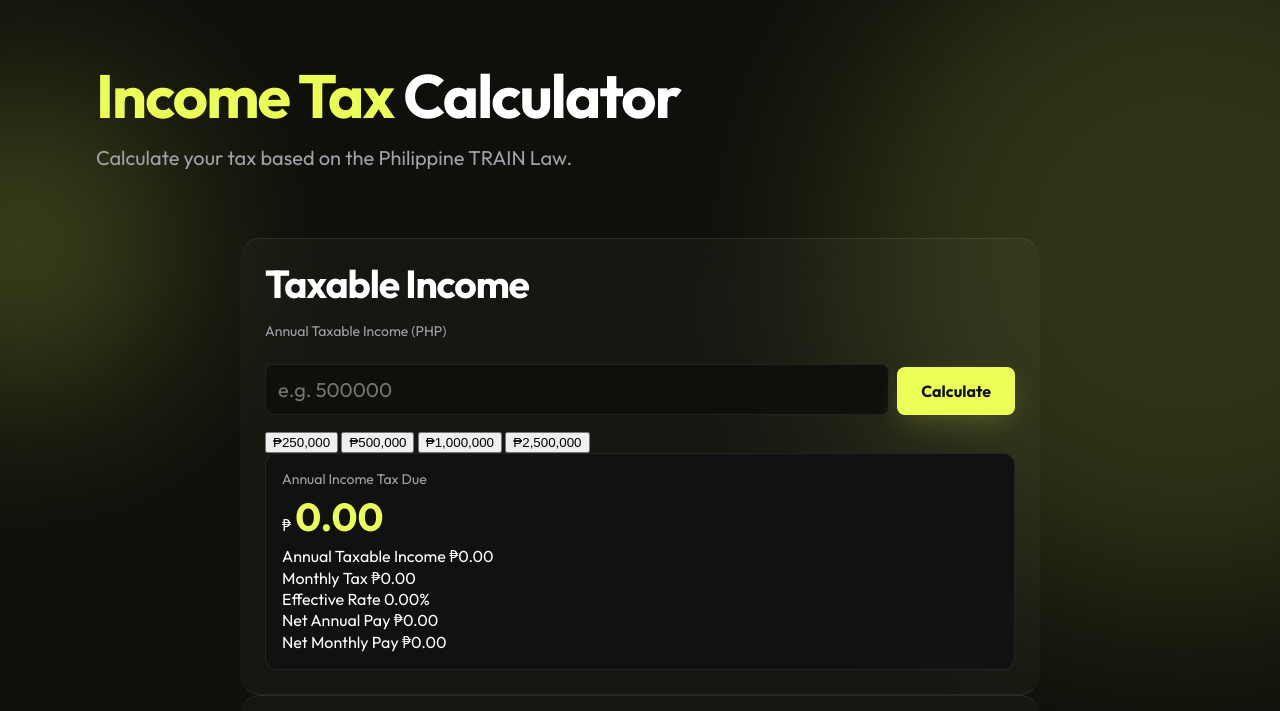
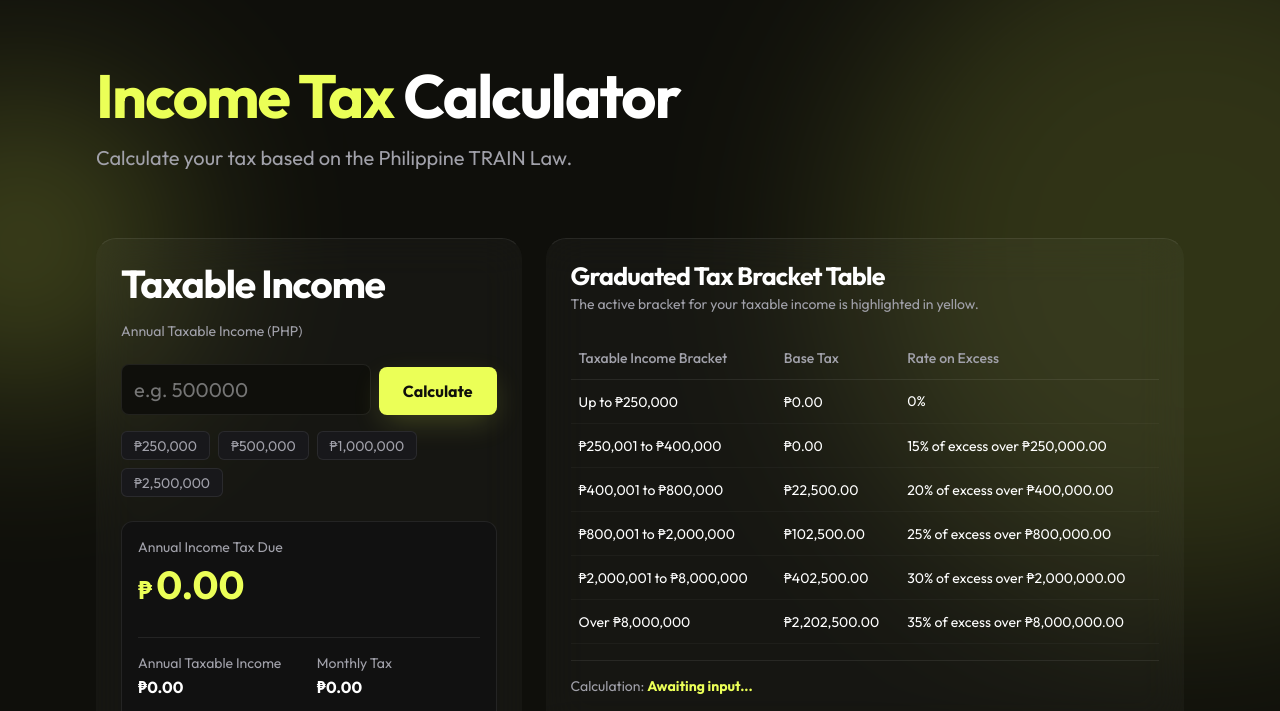
Before and after one commit to cxrlbndct/itc-website-assignment, a plain HTML site: page pages/tax.html in a window 1280 px wide. Shown: the part 67-778 px from the top of the page. Drawn offline with Linux system fonts and the light colour scheme.

Commit message:
Added CSS for Tax Program

```diff
--- a/css/styles.css
+++ b/css/styles.css
@@ -43,8 +43,8 @@
     --container-pad: var(--space-6);
     --radius: 20px;
     --shadow: rgba(0, 0, 0, 0.075);
-    --glow:  hsla(67, 100%, 67%, 0.207);
-    --glow-2:  hsla(67, 100%, 67%, 0.504);
+    --glow: hsla(67, 100%, 67%, 0.207);
+    --glow-2: hsla(67, 100%, 67%, 0.504);
 
     /*FONT*/
     --font-sans: "Outfit", system-ui, -apple-system, sans-serif;
@@ -56,7 +56,8 @@
     box-sizing: border-box;
 }
 
-html, body {
+html,
+body {
     overflow-x: clip;
     max-width: 100%;
 }
@@ -693,6 +694,143 @@ input[type="number"] {
 }
 
 
+
+.tax-layout {
+    display: grid;
+    grid-template-columns: 1fr;
+    gap: var(--space-6);
+    align-items: start;
+}
+
+@media (min-width: 64rem) {
+    .tax-layout {
+        grid-template-columns: 1fr 1.5fr;
+    }
+}
+
+.tax-card,
+.tax-table-card {
+    max-width: none;
+    width: 100%;
+    margin-inline: 0;
+}
+
+.tax-card h2,
+.tax-table-card h2 {
+    font-size: var(--text-xl);
+    margin-bottom: var(--space-1);
+}
+
+.quick-select-group {
+    display: flex;
+    flex-wrap: wrap;
+    gap: var(--space-2);
+    margin-bottom: var(--space-6);
+}
+
+.quick-btn {
+    background: var(--color-surface-solid);
+    border: 1px solid var(--color-border);
+    color: var(--color-text-secondary);
+    padding: var(--space-1) var(--space-3);
+    border-radius: 6px;
+    font-size: var(--text-sm);
+    font-family: var(--font-sans);
+    cursor: pointer;
+    transition: all 150ms ease;
+}
+
+.quick-btn:hover {
+    background: var(--color-gray-hover);
+    color: var(--color-text-primary);
+    border-color: var(--color-accent);
+}
+
+.tax-result-box {
+    margin-top: var(--space-6);
+}
+
+.result-currency {
+    font-size: var(--text-xl);
+    font-weight: 700;
+    color: var(--color-accent);
+}
+
+.tax-breakdown-grid {
+    display: grid;
+    grid-template-columns: 1fr 1fr;
+    gap: var(--space-4);
+    margin-top: var(--space-6);
+    padding-top: var(--space-4);
+    border-top: 1px solid var(--color-border);
+}
+
+.tax-stat {
+    display: flex;
+    flex-direction: column;
+    gap: var(--space-1);
+}
+
+.stat-label {
+    font-size: var(--text-sm);
+    color: var(--color-text-secondary);
+}
+
+.stat-value {
+    font-size: var(--text-base);
+    font-weight: 600;
+    color: var(--color-text-primary);
+}
+
+.table-responsive {
+    width: 100%;
+    overflow-x: auto;
+}
+
+.tax-table {
+    width: 100%;
+    border-collapse: collapse;
+    text-align: left;
+}
+
+.tax-table th {
+    font-size: var(--text-sm);
+    color: var(--color-text-secondary);
+    font-weight: 500;
+    padding: var(--space-3) var(--space-2);
+    border-bottom: 1px solid var(--color-border);
+}
+
+.tax-table td {
+    font-size: var(--text-sm);
+    padding: var(--space-3) var(--space-2);
+    border-bottom: 1px solid rgba(255, 255, 255, 0.03);
+    color: var(--color-text-primary);
+}
+
+.tax-table tr.active-bracket {
+    background: var(--color-bg-secondary);
+}
+
+.tax-table tr.active-bracket td {
+    color: var(--color-accent);
+    font-weight: 600;
+    border-bottom: 1px solid var(--color-accent);
+}
+
+.table-footer {
+    margin-top: var(--space-4);
+    padding-top: var(--space-4);
+    border-top: 1px solid var(--color-border);
+    font-size: var(--text-sm);
+    color: var(--color-text-secondary);
+}
+
+#tax-math-display {
+    color: var(--color-accent);
+    font-weight: 600;
+}
+
 /*FOOTER*/
 .site-footer {
     padding-block: var(--space-8);
@@ -747,7 +885,7 @@ input[type="number"] {
     }
 
     .hero {
-        padding-block: var(--space-24) ;
+        padding-block: var(--space-24);
     }
 
     .contact-form {
@@ -757,13 +895,16 @@ input[type="number"] {
 
 @media (max-width: 75rem) {
     .header-inner {
-        flex-wrap: wrap; /* Allows the nav to drop below the logo */
-        justify-content: center; /* Centers everything when stacked */
+        flex-wrap: wrap;
+        /* Allows the nav to drop below the logo */
+        justify-content: center;
+        /* Centers everything when stacked */
         gap: var(--space-4);
     }
 
     .nav-list {
-        flex-wrap: wrap; /* Allows the buttons to wrap onto new lines */
+        flex-wrap: wrap;
+        /* Allows the buttons to wrap onto new lines */
         justify-content: center;
     }
 }
```
